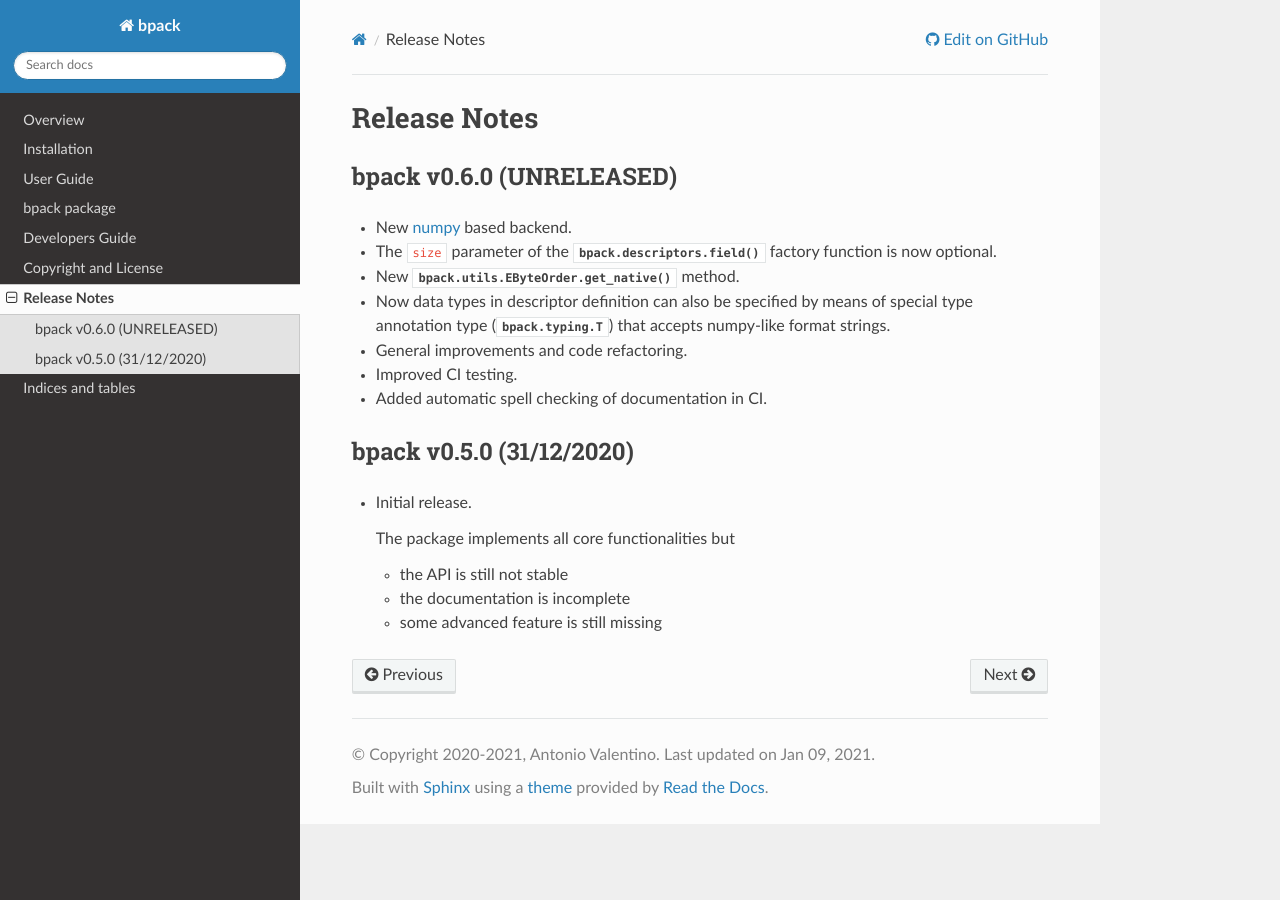
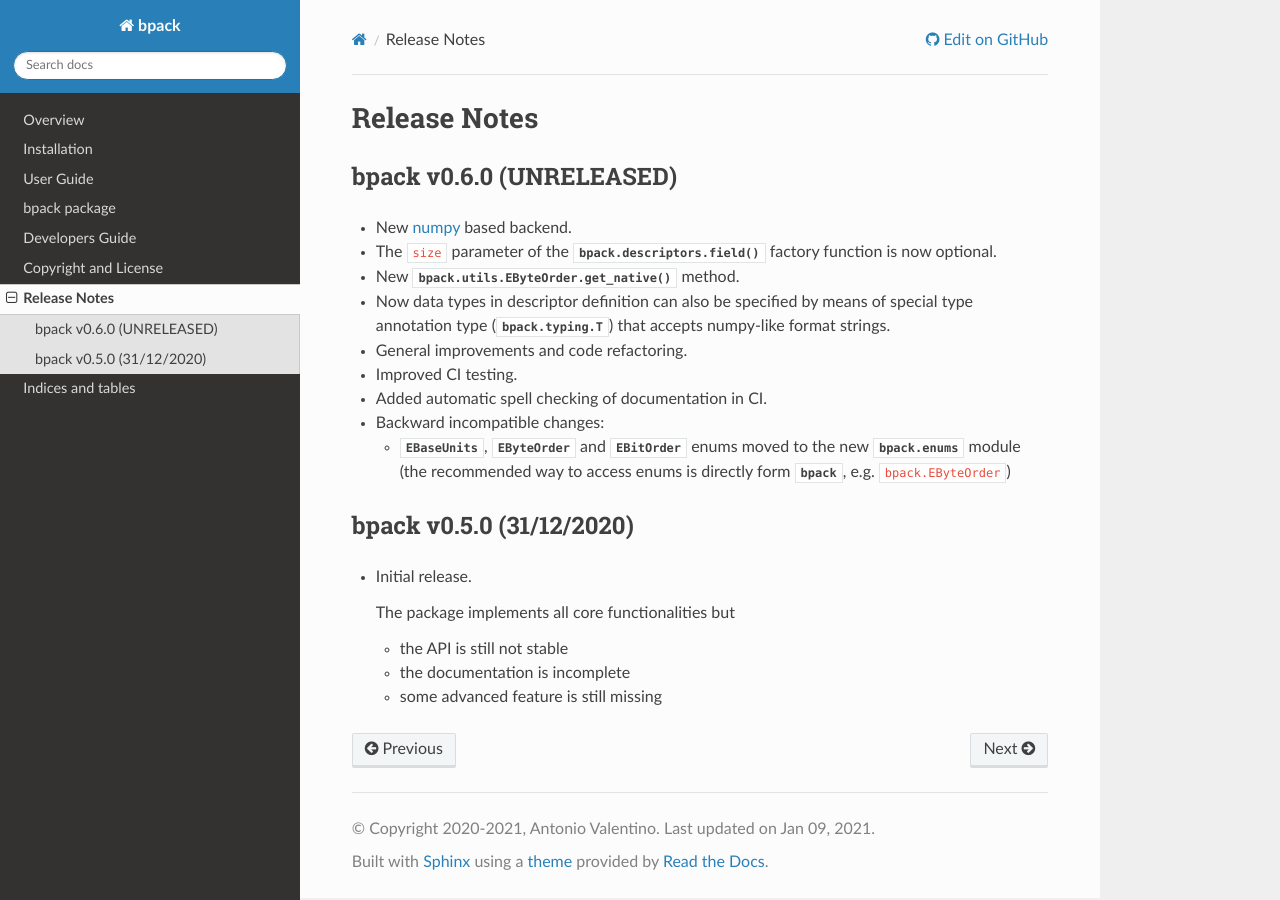
Before and after one commit to avalentino/bpack, a Sphinx documentation site: the page built from docs/release_notes.rst, in a window 1280 px wide. Built offline with Sphinx 7.4.7 and the Read the Docs theme 2.0.0, drawn with Linux system fonts in a browser that asks for light colours; the version number is read from the project's files by our own code.

Commit message:
Update changelog

```diff
--- a/docs/release_notes.rst
+++ b/docs/release_notes.rst
@@ -14,6 +14,12 @@
 * General improvements and code refactoring.
 * Improved CI testing.
 * Added automatic spell checking of documentation in CI.
+* Backward incompatible changes:
+
+  - :class:`EBaseUnits`, :class:`EByteOrder` and :class:`EBitOrder` enums
+    moved to the new :mod:`bpack.enums` module (the recommended way to access
+    enums is directly form :mod:`bpack`, e.g. ``bpack.EByteOrder``)
+
 
 .. _numpy: https://numpy.org
 
```
